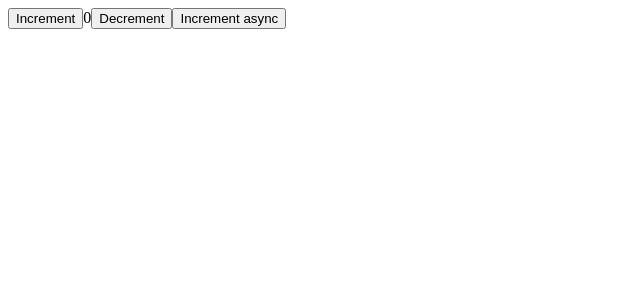
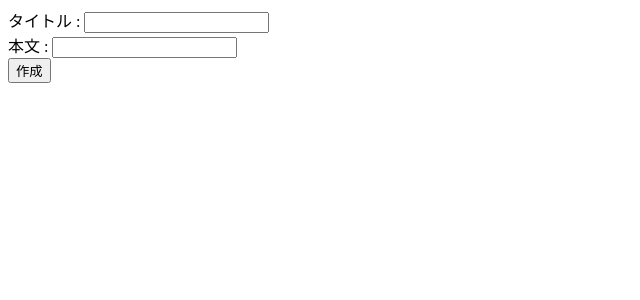
Before and after one commit to is0183kf/rrttprj_redux, a React (Vite) app: page / in a window 1280 px wide. Shown: the top 300 px of the page, without its empty margins (0-640 px from the left). Built offline with nearby package versions, Linux system fonts and the light colour scheme.

Commit message:
Add create feature

```diff
--- a/package.json
+++ b/package.json
@@ -10,13 +10,16 @@
   },
   "dependencies": {
     "@reduxjs/toolkit": "^1.8.4",
+    "dayjs": "^1.11.5",
     "react": "^18.2.0",
     "react-dom": "^18.2.0",
-    "react-redux": "^8.0.2"
+    "react-redux": "^8.0.2",
+    "uuid": "^8.3.2"
   },
   "devDependencies": {
     "@types/react": "^18.0.17",
     "@types/react-dom": "^18.0.6",
+    "@types/uuid": "^8.3.4",
     "@vitejs/plugin-react": "^2.0.1",
     "typescript": "^4.6.4",
     "vite": "^3.0.7"
--- a/src/App.tsx
+++ b/src/App.tsx
@@ -1,8 +1,10 @@
-import { Counter } from './features/counter/Counter';
+import { TodoContainer } from './features/todos/components/TodoContainer';
 
 function App() {
   return (
-    <Counter />
+    <>
+      <TodoContainer />
+    </>
   )
 }
 
--- a/src/app/store.ts
+++ b/src/app/store.ts
@@ -1,9 +1,9 @@
 import { configureStore } from '@reduxjs/toolkit'
-import counterReducer from '../features/counter/counterSlice'
+import todosReducer from '../features/todos/todosSlice'
 
 export const store = configureStore({
   reducer: {
-    counter: counterReducer,
+    todos: todosReducer,
   },
 })
 
--- /dev/null
+++ b/src/features/todos/components/TodoContainer.tsx
@@ -0,0 +1,10 @@
+import type { FC } from 'react';
+import { TodoForm } from './TodoForm';
+
+export const TodoContainer: FC = () => {
+    return (
+        <div>
+            <TodoForm />
+        </div>
+    );
+};
--- /dev/null
+++ b/src/features/todos/components/TodoForm.tsx
@@ -0,0 +1,72 @@
+import { useState, FC } from 'react';
+import type { TodoInput } from '../types';
+import { useAppDispatch } from '../../../app/hooks';
+import { create } from '../todosSlice';
+
+export const TodoForm: FC = () => {
+    const [todoInput, setTodoInput] = useState<TodoInput>({
+        title: '',
+        body: '',
+    });
+
+    const dispatch = useAppDispatch();
+
+    const onChangeHandler: React.ChangeEventHandler<HTMLInputElement> = (
+        event
+    ) => {
+        setTodoInput({
+            ...todoInput,
+            [event.target.name]: event.target.value,
+        });
+    };
+
+    const onSubmitHandler: React.FormEventHandler<HTMLFormElement> = (e) => {
+        e.preventDefault();
+        try {
+            dispatch(create(todoInput));
+            setTodoInput({
+                title: '',
+                body: '',
+            });
+            // input:textにあたっているフォーカスを解除
+            // エンターキーでTodoを追加したときの対処
+            const activeElement = document.activeElement;
+            if (!activeElement) return;
+            (activeElement as HTMLInputElement).blur();
+        } catch (error) {
+            alert(error);
+        }
+    };
+
+    return (
+        <form onSubmit={onSubmitHandler} method="post">
+            <div>
+                <label>
+                    タイトル :{' '}
+                    <input
+                        onChange={onChangeHandler}
+                        type="text"
+                        name="title"
+                        value={todoInput.title}
+                    />
+                </label>
+            </div>
+            <div>
+                <label>
+                    本文 :{' '}
+                    <input
+                        onChange={onChangeHandler}
+                        type="text"
+                        name="body"
+                        value={todoInput.body}
+                    />
+                </label>
+            </div>
+            <div>
+                <input type="submit" value="作成" />
+            </div>
+        </form>
+    );
+};
+
+export default TodoForm;
--- /dev/null
+++ b/src/features/todos/crud/create.ts
@@ -0,0 +1,15 @@
+import type { Todo, TodoInput } from '../types';
+import { v4 as uuidv4 } from 'uuid';
+import { getCurrentDateTime } from '../utils/date';
+
+export const createTodo = (input: TodoInput): Todo => {
+  return {
+    id: input.id ?? uuidv4(),
+    title: input.title,
+    body: input.body,
+    status: input.status ?? 'waiting',
+    createdAt: input.createdAt ?? getCurrentDateTime(),
+    updatedAt: input.updatedAt,
+    deletedAt: input.deletedAt,
+  };
+};
--- /dev/null
+++ b/src/features/todos/todosSlice.ts
@@ -0,0 +1,31 @@
+import { createSlice } from '@reduxjs/toolkit';
+import type { PayloadAction } from '@reduxjs/toolkit';
+import type { TodoInput, Todo } from './types';
+import { createTodo } from './crud/create';
+
+export type TodoState = {
+  todos: Todo[];
+};
+
+const initialState: TodoState = {
+  todos: [],
+};
+
+export const todoSlice = createSlice({
+  name: 'todos',
+  initialState,
+  reducers: {
+    create: (state, action: PayloadAction<TodoInput>) => {
+      const { title, body } = action.payload;
+      if (!title || !body)
+        throw new Error('タイトルと本文の両方を入力してください');
+
+      const todo = createTodo(action.payload);
+      state.todos.push(todo);
+    },
+  },
+});
+
+export const { create } = todoSlice.actions;
+
+export default todoSlice.reducer;
--- /dev/null
+++ b/src/features/todos/types.ts
@@ -0,0 +1,28 @@
+export type TodoId = string;
+export type DateTime = string;
+const TODO_STATUSES = [
+  'waiting',
+  'working',
+  'pending',
+  'discontinued',
+  'completed',
+] as const;
+export type TodoStatus = typeof TODO_STATUSES[number];
+export type TodoInput = {
+  id?: TodoId;
+  title: string;
+  body: string;
+  status?: TodoStatus;
+  createdAt?: DateTime;
+  updatedAt?: DateTime;
+  deletedAt?: DateTime;
+};
+export type Todo = {
+  id: TodoId;
+  title: string;
+  body: string;
+  status: TodoStatus;
+  createdAt: DateTime;
+  updatedAt?: DateTime;
+  deletedAt?: DateTime;
+};
--- /dev/null
+++ b/src/features/todos/utils/date.ts
@@ -0,0 +1,7 @@
+import dayjs from 'dayjs';
+
+export type DateTime = string;
+
+export const getCurrentDateTime = (): DateTime => {
+  return dayjs().format('YYYY-MM-DD HH:mm:ss');
+};
```
Also changed, not shown: 1 other file (tests, documents, lock files or other folders).
